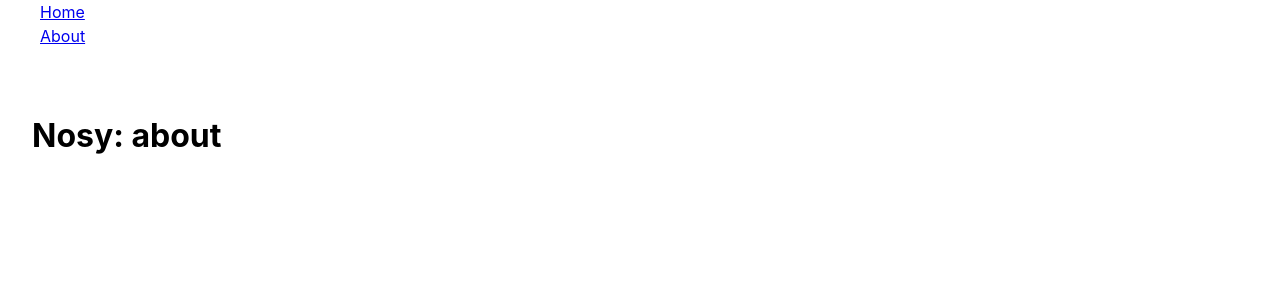
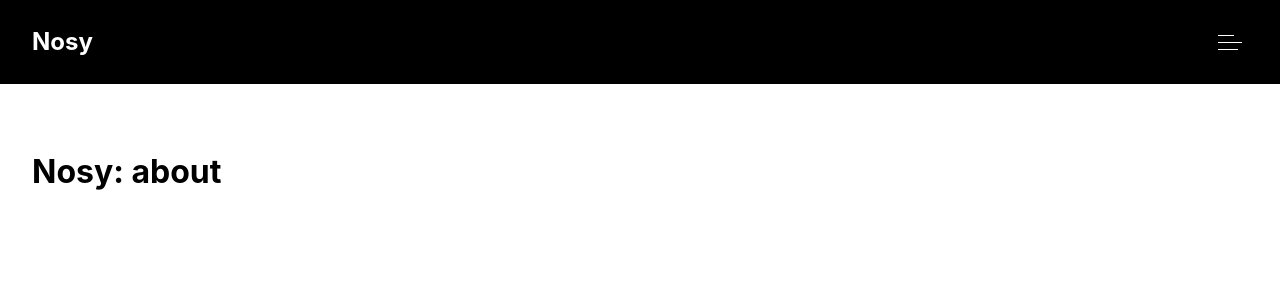
Before and after one commit to thisisthemurph/Nosy, a Next.js app in the folder nosy-ui/: page /about in a window 1280 px wide. Shown: the top 300 px of the page. Built offline with nearby package versions, Linux system fonts and the light colour scheme.

Commit message:
Implents header and nav component

```diff
--- /dev/null
+++ b/nosy-ui/components/Header.tsx
@@ -0,0 +1,19 @@
+import Nav from "./Nav";
+import { join } from "../helpers/css";
+import main from "../styles/Main.module.css";
+import styles from "../styles/Header.module.scss";
+
+const Header = () => {
+  return (
+    <header className={join(main.container, styles.header)}>
+      <section className="logo">
+        <h1>Nosy</h1>
+      </section>
+      <section className="navigation">
+        <Nav />
+      </section>
+    </header>
+  );
+};
+
+export default Header;
--- a/nosy-ui/components/Layout.tsx
+++ b/nosy-ui/components/Layout.tsx
@@ -1,6 +1,6 @@
-import Nav from "./Nav";
 import Meta from "./Meta";
 import styles from "../styles/Main.module.css";
+import Header from "./Header";
 
 type Props = {
   children: JSX.Element;
@@ -10,7 +10,7 @@ const Layout = ({ children }: Props) => {
   return (
     <>
       <Meta />
-      <Nav />
+      <Header />
       <div className={styles.container}>
         <main className={styles.main}>{children}</main>
       </div>
--- a/nosy-ui/components/Nav.tsx
+++ b/nosy-ui/components/Nav.tsx
@@ -1,22 +1,71 @@
 import Link from "next/link";
+import { useState } from "react";
+import { join } from "../helpers/css";
+import styles from "../styles/Nav.module.scss";
 
 const Nav = () => {
+  const [isOpen, setIsOpen] = useState(false);
+
+  const openDrawer = () => setIsOpen(true);
+  const closeDrawer = () => setIsOpen(false);
+  const draweStyles = join(styles.nav__drawer, isOpen ? styles["nav__drawer--open"] : "");
+
   return (
-    <nav>
-      <ul>
-        <li>
-          <Link href="/">
-            <a>Home</a>
-          </Link>
-        </li>
-        <li>
-          <Link href="/about">
-            <a>About</a>
-          </Link>
-        </li>
-      </ul>
+    <nav className={styles.nav}>
+      <MenuButton click={openDrawer} />
+      <section className={draweStyles}>
+        <header className={styles.nav__header}>
+          <h2 className={styles.nav__logo}>Nosy</h2>
+          <CloseButton click={closeDrawer} />
+        </header>
+        <Link href="/">
+          <a className={styles.nav__link} onClick={closeDrawer}>
+            Home
+          </a>
+        </Link>
+        <Link href="/about">
+          <a className={styles.nav__link} onClick={closeDrawer}>
+            About
+          </a>
+        </Link>
+      </section>
     </nav>
   );
 };
 
+type MenuButtonProps = { click: () => void };
+
+const MenuButton = ({ click }: MenuButtonProps) => {
+  return (
+    <button className={styles.menuBtn} aria-label="Menu" onClick={click}>
+      <svg height="15" viewBox="0 0 24 15" width="24" xmlns="http://www.w3.org/2000/svg">
+        <g fill="#fff" fill-rule="evenodd">
+          <path d="m0 0h16v1h-16z"></path>
+          <path d="m0 7h24v1h-24z"></path>
+          <path d="m0 14h20v1h-20z"></path>
+        </g>
+      </svg>
+    </button>
+  );
+};
+
+type CloseButtonProps = { click: () => void };
+
+const CloseButton = ({ click }: CloseButtonProps) => {
+  return (
+    <button className={styles.closeBtn} aria-label="Close" onClick={click}>
+      <svg
+        fill="currentcolor"
+        fill-rule="evenodd"
+        height="20px"
+        viewBox="0 0 24 24"
+        width="20px"
+        xmlns="http://www.w3.org/2000/svg"
+      >
+        <path d="M18.5303 6.53033C18.8232 6.23744 18.8232 5.76256 18.5303 5.46967C18.2374 5.17678 17.7626 5.17678 17.4697 5.46967L12 10.9393L6.53033 5.46967C6.23744 5.17678 5.76256 5.17678 5.46967 5.46967C5.17678 5.76256 5.17678 6.23744 5.46967 6.53033L10.9393 12L5.46967 17.4697C5.17678 17.7626 5.17678 18.2374 5.46967 18.5303C5.76256 18.8232 6.23744 18.8232 6.53033 18.5303L12 13.0607L17.4697 18.5303C17.7626 18.8232 18.2374 18.8232 18.5303 18.5303C18.8232 18.2374 18.8232 17.7626 18.5303 17.4697L13.0607 12L18.5303 6.53033Z"></path>
+      </svg>
+    </button>
+  );
+};
+
 export default Nav;
--- /dev/null
+++ b/nosy-ui/helpers/css.ts
@@ -0,0 +1,3 @@
+export const join = (...args: string[]): string => {
+  return args.join(" ");
+};
--- a/nosy-ui/package.json
+++ b/nosy-ui/package.json
@@ -22,6 +22,7 @@
     "@types/react-dom": "18.0.6",
     "eslint": "8.23.0",
     "eslint-config-next": "12.2.5",
+    "sass": "^1.54.9",
     "typescript": "4.8.2"
   }
 }
--- /dev/null
+++ b/nosy-ui/styles/Header.module.scss
@@ -0,0 +1,10 @@
+.header {
+  display: flex;
+  justify-content: space-between;
+  align-items: center;
+  padding-top: 1.5rem;
+  padding-bottom: 1.5rem;
+
+  color: white;
+  background-color: black;
+}
--- /dev/null
+++ b/nosy-ui/styles/Nav.module.scss
@@ -0,0 +1,66 @@
+.nav {
+  display: flex;
+  justify-content: flex-end;
+  align-items: center;
+
+  &__drawer {
+    position: absolute;
+    top: 0;
+    bottom: 0;
+    left: -100vw;
+
+    display: flex;
+    flex-direction: column;
+    gap: 1.5rem;
+
+    padding: 1rem 2rem;
+    background-color: white;
+
+    transition: width 300ms ease;
+
+    &--open {
+      left: 0;
+      width: 100vw;
+    }
+  }
+
+  &__link {
+    color: black;
+    text-decoration: none;
+    font-size: 1.5rem;
+  }
+
+  &__header {
+    display: flex;
+    align-items: center;
+    justify-content: space-between;
+
+    padding: 1rem 0 2rem 0;
+  }
+
+  &__logo {
+    color: black;
+    font-size: 2rem;
+  }
+}
+
+.menuBtn {
+  display: flex;
+  align-items: center;
+  justify-content: center;
+
+  background-color: transparent;
+  border: 0;
+
+  cursor: pointer;
+}
+
+.closeBtn {
+  display: flex;
+  align-items: center;
+  justify-content: center;
+  background-color: transparent;
+  border: 0;
+
+  cursor: pointer;
+}
--- a/nosy-ui/styles/globals.css
+++ b/nosy-ui/styles/globals.css
@@ -1,3 +1,7 @@
+* {
+  box-sizing: border-box;
+}
+
 /* Remove default margin */
 body,
 h1,
@@ -29,8 +33,8 @@ body {
   min-height: 100vh;
   text-rendering: optimizeSpeed;
   line-height: 1.5;
-  font-family: -apple-system, BlinkMacSystemFont, Segoe UI, Roboto, Oxygen,
-    Ubuntu, Cantarell, Fira Sans, Droid Sans, Helvetica Neue, sans-serif;
+  font-family: -apple-system, BlinkMacSystemFont, Segoe UI, Roboto, Oxygen, Ubuntu, Cantarell,
+    Fira Sans, Droid Sans, Helvetica Neue, sans-serif;
 }
 
 /* A elements that don't have a class get default styles */
```
Also changed, not shown: 1 other file (tests, documents, lock files or other folders).
